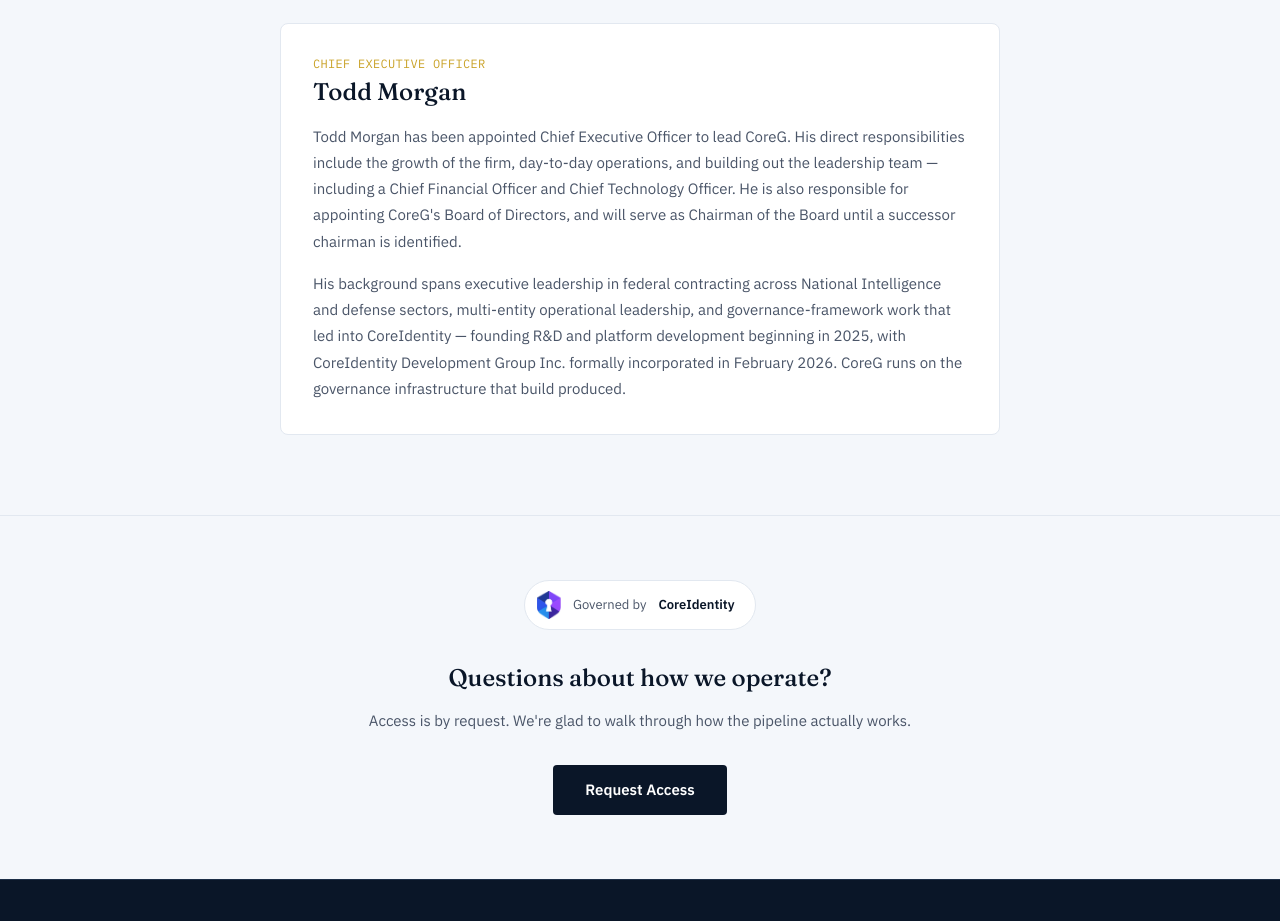
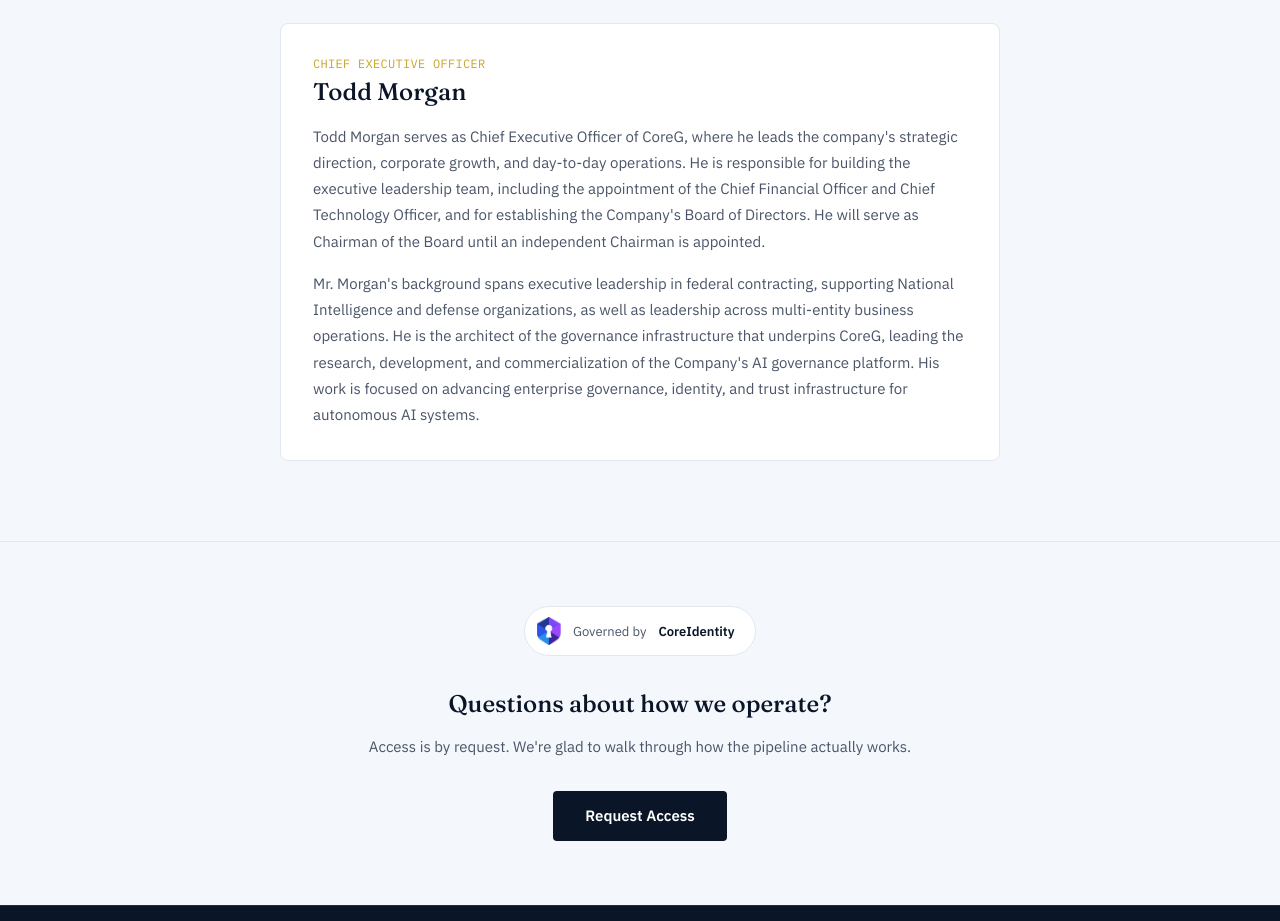
Before and after one commit to CoreGAdmin/coregenisis-site, a React (Vite) app: page /company in a window 1280 px wide. Shown: the part 1180-2101 px from the top of the page. Built offline with nearby package versions, Linux system fonts and the light colour scheme.

Commit message:
fix: update CEO bio to final provided text

```diff
--- a/src/pages/Company.jsx
+++ b/src/pages/Company.jsx
@@ -8,9 +8,7 @@
     <div className="font-sans text-navy bg-white">
       <PageNav />
 
-      {/* HERO — mission/thesis. Leadership section below names the CEO,
-          per direct instruction reversing the page's original no-bio
-          constraint. */}
+      {/* HERO — mission/thesis. Leadership section below names the CEO. */}
       <section className="bg-navy px-8 pt-20 pb-16 text-center">
         <div className="max-w-[760px] mx-auto">
           <div className="font-mono text-xs tracking-[0.1em] text-gold uppercase mb-4">Company</div>
@@ -24,9 +22,7 @@
         </div>
       </section>
 
-      {/* MISSION — unchanged from original build. CoreIdentity relationship
-          woven in as real content, kept as a paragraph so it doesn't
-          outweigh CoreG's own identity on CoreG's own page. */}
+      {/* MISSION — unchanged. */}
       <section className="bg-white px-8 py-20">
         <div className="max-w-[720px] mx-auto">
           <p className="text-[16px] text-slate leading-[1.8] mb-6">
@@ -52,11 +48,7 @@
         </div>
       </section>
 
-      {/* LEADERSHIP — CEO named per direct instruction. Board of Directors
-          described as an active plan Todd is executing, not an already-
-          seated body — avoids overclaiming organizational maturity that
-          doesn't exist yet. Summary kept subtle: declarative, no
-          promotional language, matching the rest of the page's voice. */}
+      {/* LEADERSHIP — final bio text, provided verbatim. */}
       <section className="bg-mist px-8 py-20 border-t border-[#E2E8F0]">
         <div className="max-w-[720px] mx-auto">
           <div className="font-mono text-xs tracking-[0.1em] text-slateLt uppercase mb-8">Leadership</div>
@@ -64,21 +56,21 @@
             <div className="mb-1 text-xs font-mono text-gold uppercase tracking-wide">Chief Executive Officer</div>
             <h2 className="font-display text-2xl font-medium text-navy mb-4">Todd Morgan</h2>
             <p className="text-[15px] text-slate leading-[1.75] mb-4">
-              Todd Morgan has been appointed Chief Executive Officer to lead CoreG. His
-              direct responsibilities include the growth of the firm, day-to-day
-              operations, and building out the leadership team — including a Chief
-              Financial Officer and Chief Technology Officer. He is also responsible for
-              appointing CoreG's Board of Directors, and will serve as Chairman of the
-              Board until a successor chairman is identified.
+              Todd Morgan serves as Chief Executive Officer of CoreG, where he leads the
+              company's strategic direction, corporate growth, and day-to-day operations.
+              He is responsible for building the executive leadership team, including the
+              appointment of the Chief Financial Officer and Chief Technology Officer, and
+              for establishing the Company's Board of Directors. He will serve as Chairman
+              of the Board until an independent Chairman is appointed.
             </p>
             <p className="text-[15px] text-slate leading-[1.75]">
-              His background spans executive leadership in federal contracting
-              across National Intelligence and defense sectors, multi-entity
-              operational leadership, and governance-framework work that led
-              into CoreIdentity — founding R&D and platform development
-              beginning in 2025, with CoreIdentity Development Group Inc.
-              formally incorporated in February 2026. CoreG runs on the
-              governance infrastructure that build produced.
+              Mr. Morgan's background spans executive leadership in federal contracting,
+              supporting National Intelligence and defense organizations, as well as
+              leadership across multi-entity business operations. He is the architect of
+              the governance infrastructure that underpins CoreG, leading the research,
+              development, and commercialization of the Company's AI governance platform.
+              His work is focused on advancing enterprise governance, identity, and trust
+              infrastructure for autonomous AI systems.
             </p>
           </div>
         </div>
```
